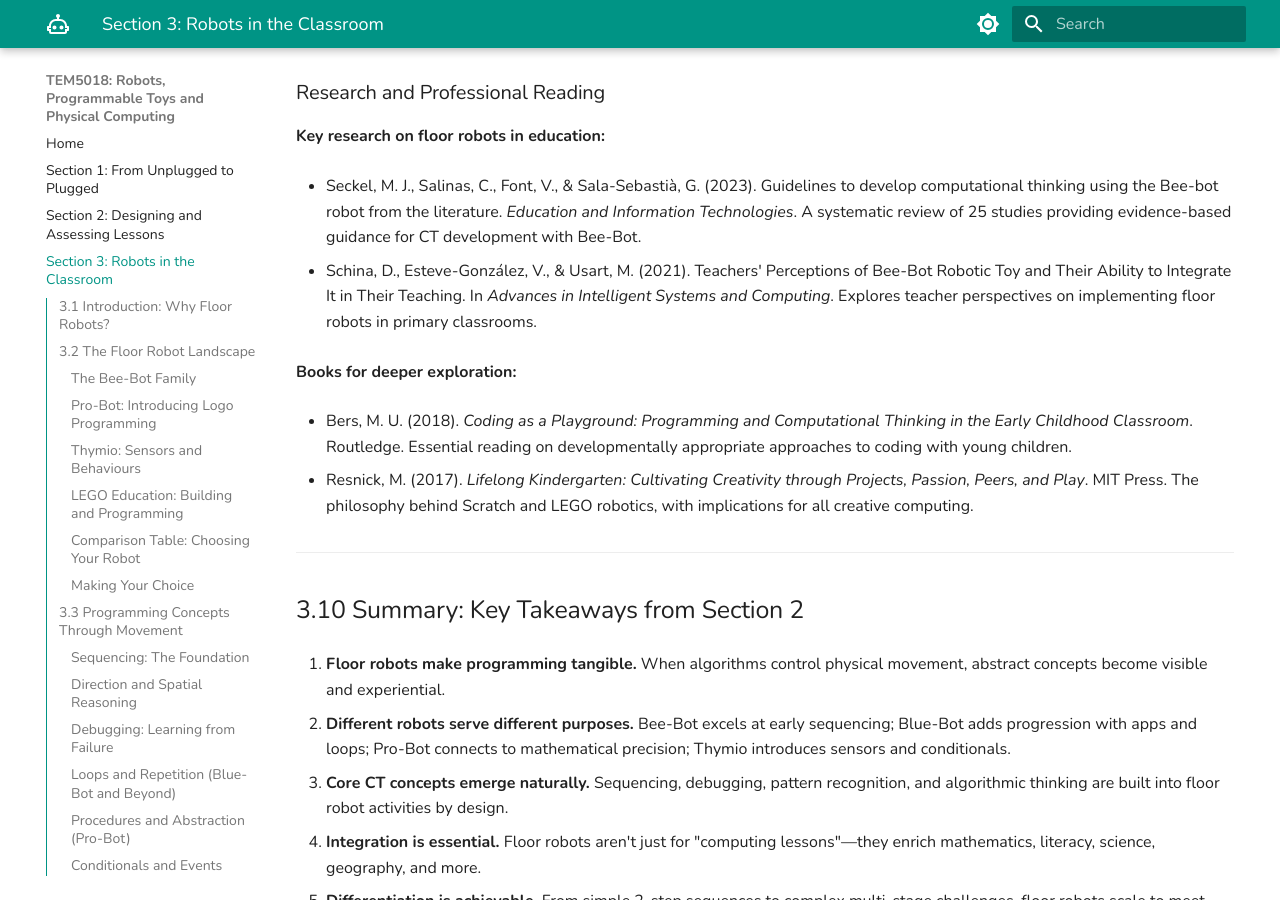
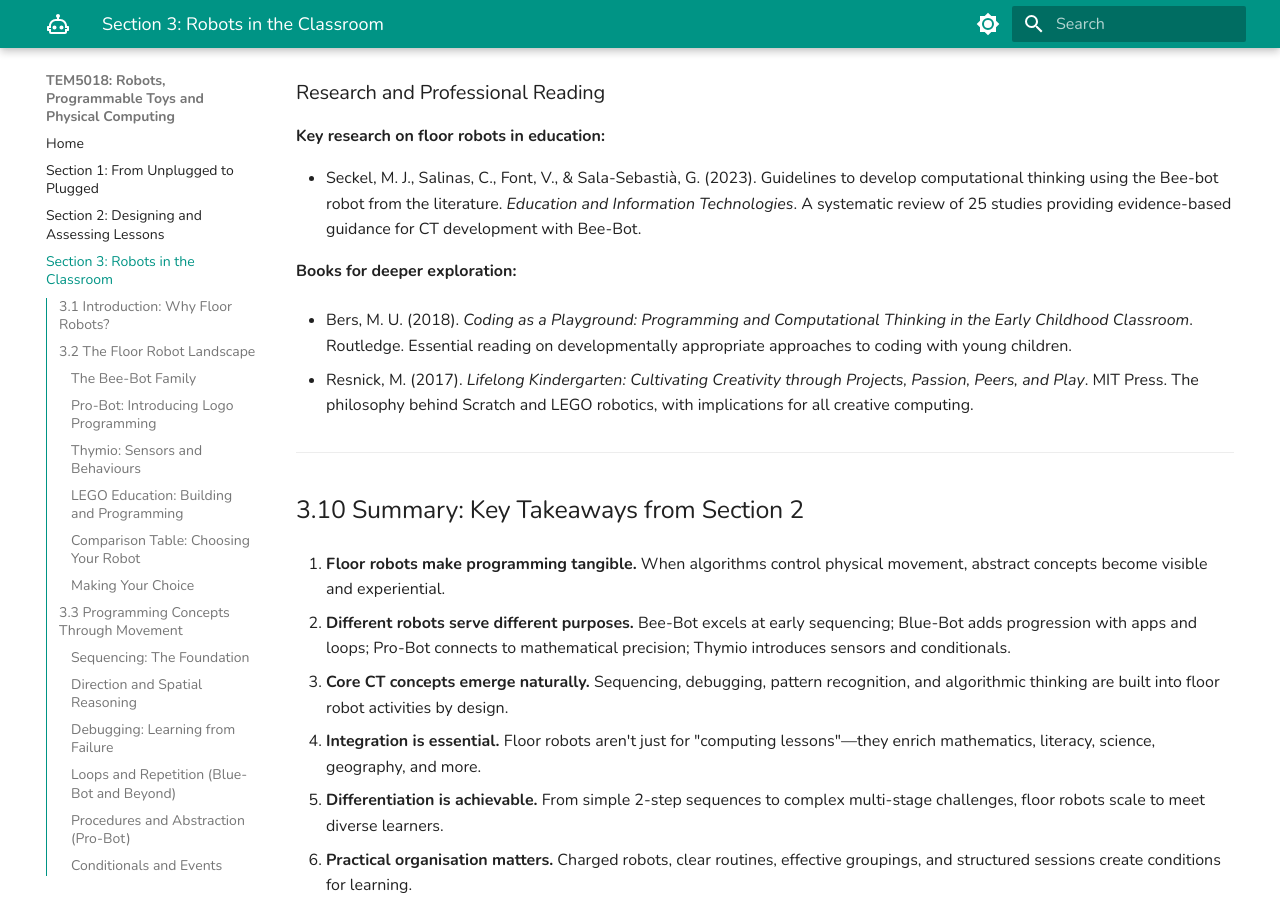
Before and after one commit to ccolo01/tem5018, an MkDocs documentation site: the page built from docs/section-3.md, in a window 1280 px wide and 900 px high, scrolled down 22630 px. Built offline with MkDocs 1.6.1 and Material for MkDocs 9.7.7, drawn with Linux system fonts in a browser that asks for light colours.

Commit message:
Update section-3.md

```diff
--- a/docs/section-3.md
+++ b/docs/section-3.md
@@ -826,8 +826,6 @@ Track which challenges children can complete independently:
 
 - Seckel, M. J., Salinas, C., Font, V., & Sala-Sebastià, G. (2023). Guidelines to develop computational thinking using the Bee-bot robot from the literature. *Education and Information Technologies*. A systematic review of 25 studies providing evidence-based guidance for CT development with Bee-Bot.
 
-- Schina, D., Esteve-González, V., & Usart, M. (2021). Teachers' Perceptions of Bee-Bot Robotic Toy and Their Ability to Integrate It in Their Teaching. In *Advances in Intelligent Systems and Computing*. Explores teacher perspectives on implementing floor robots in primary classrooms.
-
 **Books for deeper exploration:**
 
 - Bers, M. U. (2018). *Coding as a Playground: Programming and Computational Thinking in the Early Childhood Classroom*. Routledge. Essential reading on developmentally appropriate approaches to coding with young children.
```
